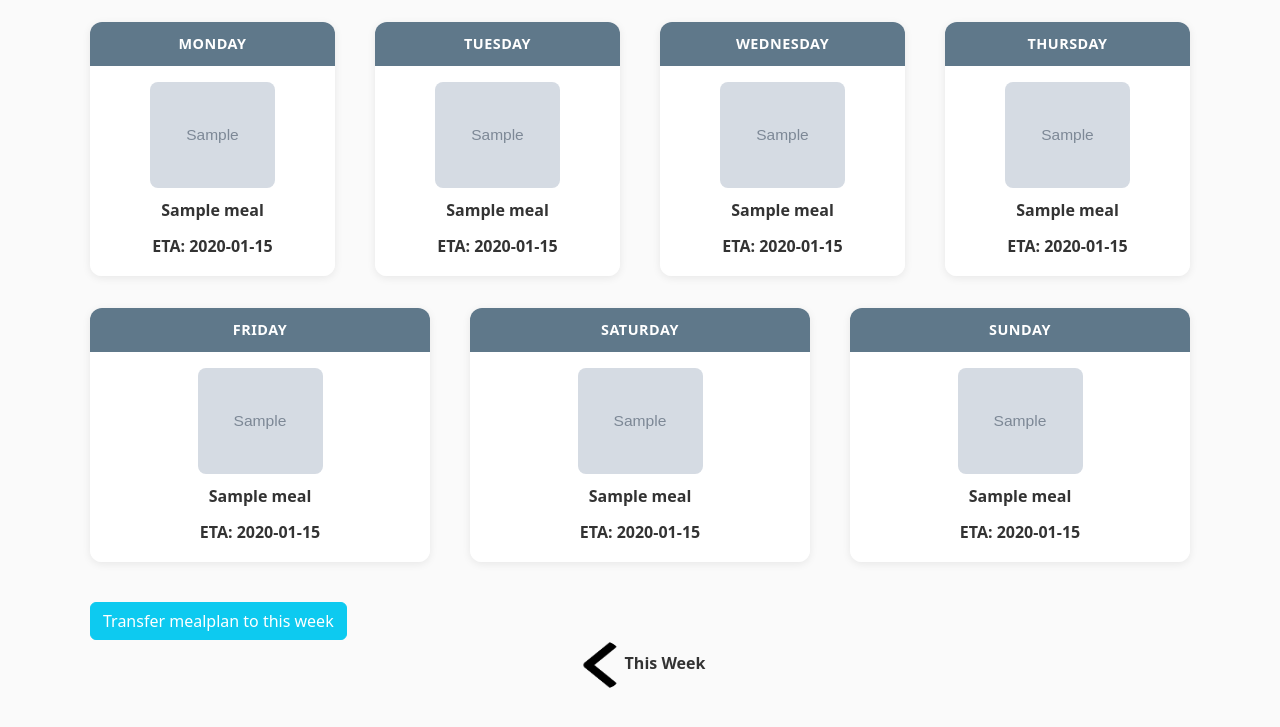
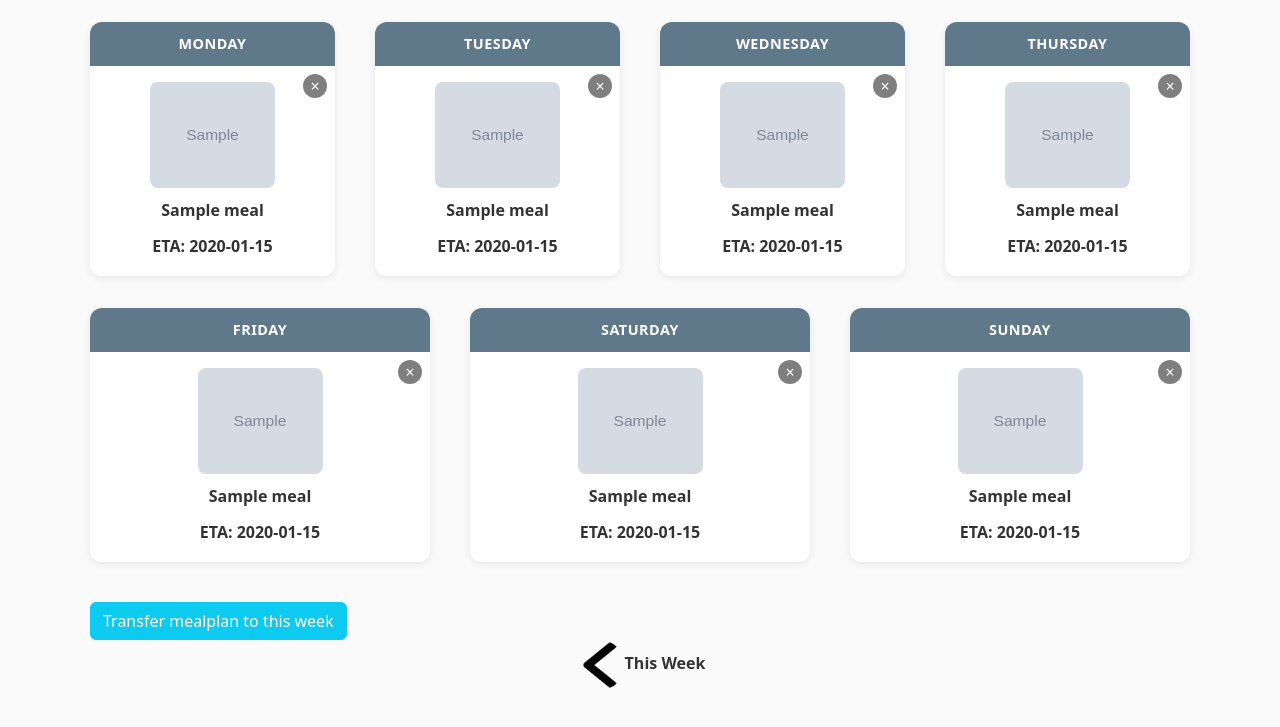
Before and after one commit to Dantes-bit/mealplanner, a Flask app: page /next_week in a window 1280 px wide. Shown: the part 58-785 px from the top of the page. Run offline with Flask 3, Linux system fonts and the light colour scheme; a user stored in the database is signed in; tables that the repository leaves empty hold one stand-in row (values such as "Sample post"); grey boxes marked "Sample" are stand-in pictures.

Commit message:
next_week aswell

```diff
--- a/mealplanner/static/main.css
+++ b/mealplanner/static/main.css
@@ -264,7 +264,7 @@ a.article-title:hover {
 .calender-remove-btn {
     position: absolute;
     top: 52px;
-    right: 10px;
+    right: 16px;
     width: 24px;
     height: 24px;
     background: rgba(0, 0, 0, 0.5);
--- a/mealplanner/templates/main/next_week.html
+++ b/mealplanner/templates/main/next_week.html
@@ -7,7 +7,9 @@
                     <div class="row">
                         {% for day in days2[:4] %}
                             {% set meal = day_meals[day] %}
-                            <a href="{{ url_for('meals.meal', meal_id=meal.id) if meal else url_for('meals.select_meal', day=day) }}" class="col-md-3 mb-3 text-decoration-none">
+                            <div class="col-md-3 mb-3">
+                                <div class="calender-day-wrapper">
+                                    <a href="{{ url_for('meals.meal', meal_id=meal.id) if meal else url_for('meals.select_meal', day=day) }}" class="text-decoration-none">
                                         <div class="calender-day text-center">
                                             <div class="calender-header fw-bold">
                                                 {% set display_name = day[:-1] %}
@@ -25,6 +27,11 @@
                                             </div>
                                         </div>
                                     </a>
+                                    {% if meal %}
+                                        <a href="{{ url_for('meals.choose_meal', day=day, meal_id=0) }}" class="calender-remove-btn">&times;</a>
+                                    {% endif %}
+                                </div>
+                            </div>
                         {% endfor %}
                     </div>
                 </div>
@@ -35,7 +42,9 @@
                 <div class="row">
                     {% for day in days2[4:] %}
                         {% set meal = day_meals[day] %}
-                        <a href="{{ url_for('meals.meal', meal_id=meal.id) if meal else url_for('meals.select_meal', day=day) }}" class="col-md-4 mb-4 text-decoration-none">
+                        <div class="col-md-4 mb-4">
+                            <div class="calender-day-wrapper">
+                                <a href="{{ url_for('meals.meal', meal_id=meal.id) if meal else url_for('meals.select_meal', day=day) }}" class="text-decoration-none">
                                     <div class="calender-day text-center">
                                         <div class="calender-header fw-bold">
                                             {% set display_name = day[:-1] %}
@@ -53,6 +62,11 @@
                                         </div>
                                     </div>
                                 </a>
+                                {% if meal %}
+                                    <a href="{{ url_for('meals.choose_meal', day=day, meal_id=0) }}" class="calender-remove-btn">&times;</a>
+                                {% endif %}
+                            </div>
+                        </div>
                     {% endfor %}
                 </div>
             </article>
```
Lines whose indentation alone changed are shown as unchanged.
